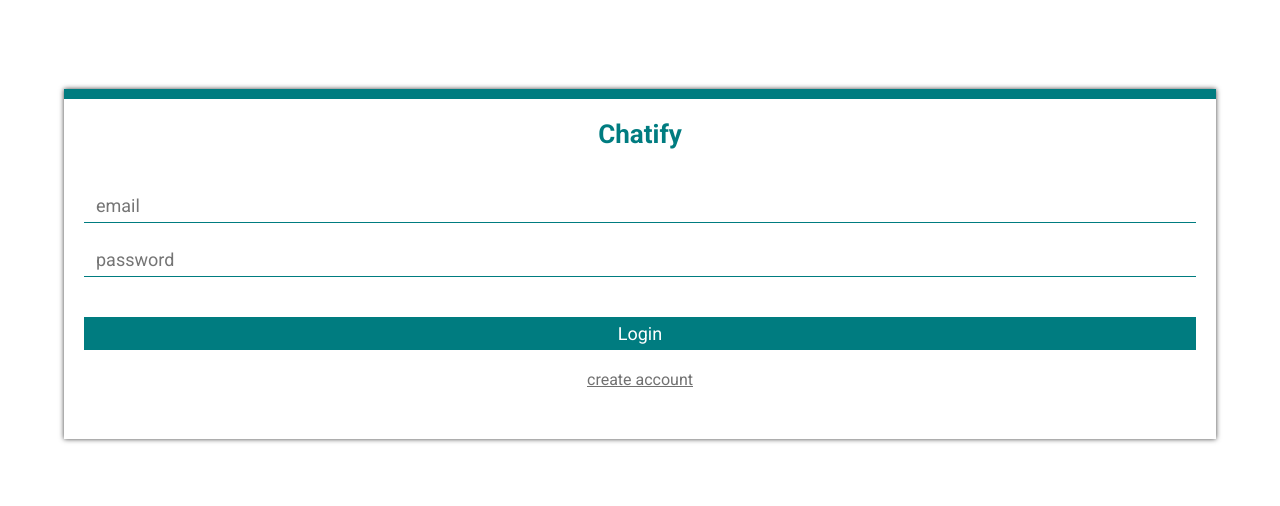
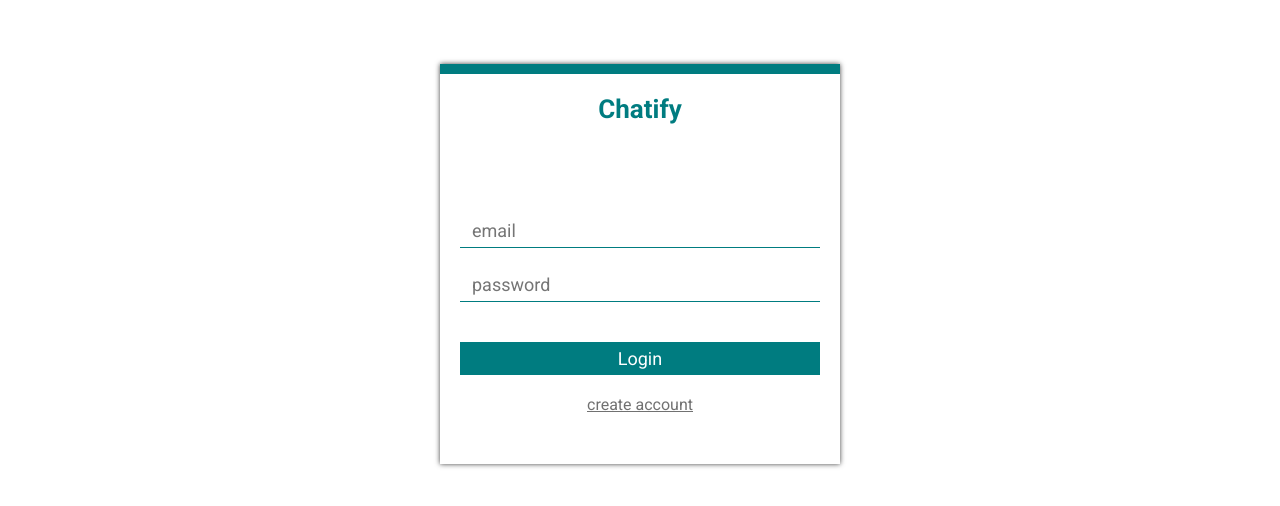
Before and after one commit to ryan2324/chatify2.0, a website: page views/login.html in a window 1280 px wide. Shown: the part 136-642 px from the top of the page. Drawn offline with nearby package versions, Linux system fonts and the light colour scheme.

Commit message:
mobile view fixed

```diff
--- a/public/styles/login.scss
+++ b/public/styles/login.scss
@@ -7,14 +7,18 @@ main{
     align-items: center;
     form{
         border-top: 10px solid map-get($colors, "primary" );
-        width: 90%;
-        height: 350px;
+        width: 400px;
+        height: 400px;
         box-shadow: 0px 0px 5px 0px rgba(0,0,0,0.75);
         display: flex;
         flex-direction: column;
         padding: 0 20px;
         padding-bottom: 50px;
         row-gap: 20px;
+        @include mobile(){
+            width: 90%;
+            height: 350px;
+        }
         p{
             font-weight: 600;
             font-size: 26px;
--- a/public/styles/signup.scss
+++ b/public/styles/signup.scss
@@ -9,8 +9,8 @@ main{
 
     form{
         border-top: 10px solid map-get($colors, "primary" );
-        width: 90%;
-        height: 450px;
+        width: 400px;
+        height: 500px;
         box-shadow: 0px 0px 5px 0px rgba(0,0,0,0.75);
         box-shadow: 0px 0px 5px 0px rgba(0,0,0,0.75);
         display: flex;
@@ -18,6 +18,10 @@ main{
         padding: 0 20px;
         padding-bottom: 50px;
         row-gap: 5px;
+        @include mobile(){
+            width: 90%;
+            height: 450px;
+        }
         p{
             padding: 20px 0px;
             font-weight: 600;
```
Also changed, not shown: public/styles/login.css, public/styles/signup.css, 2 other files.
